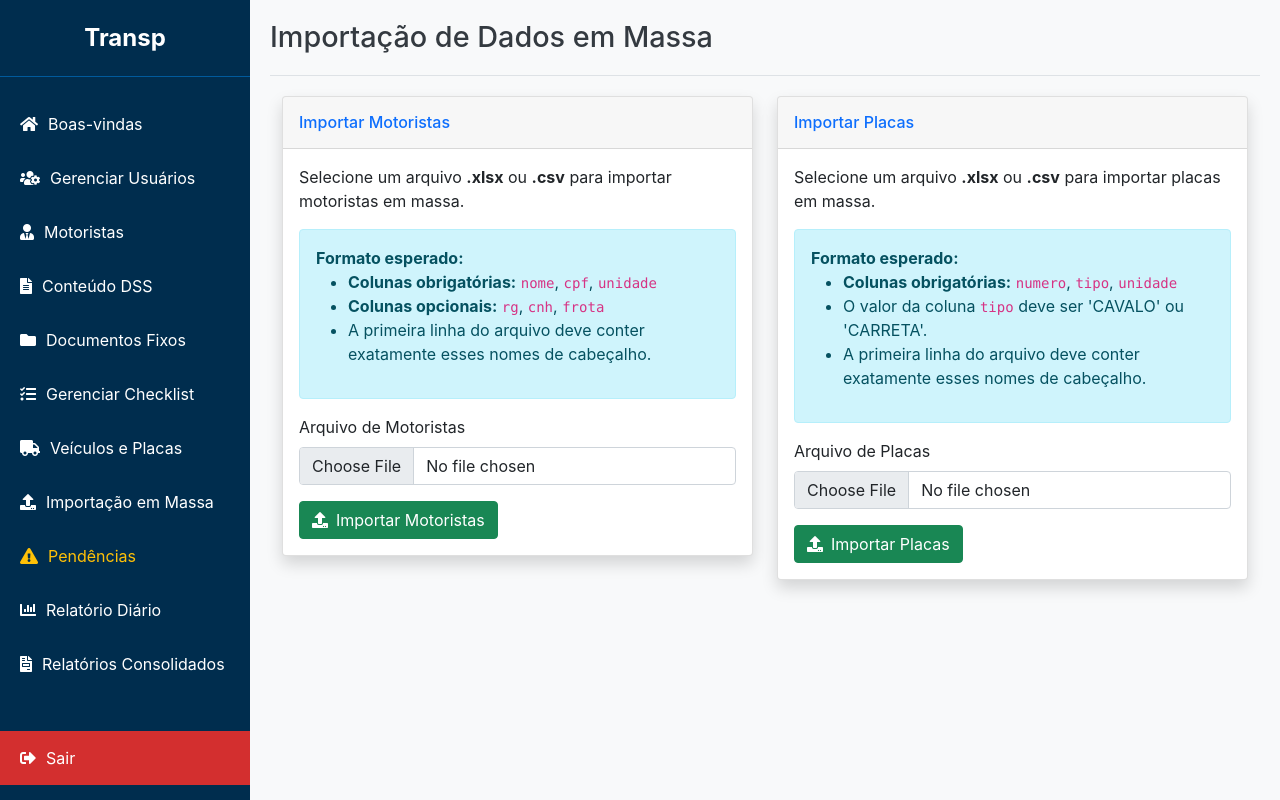
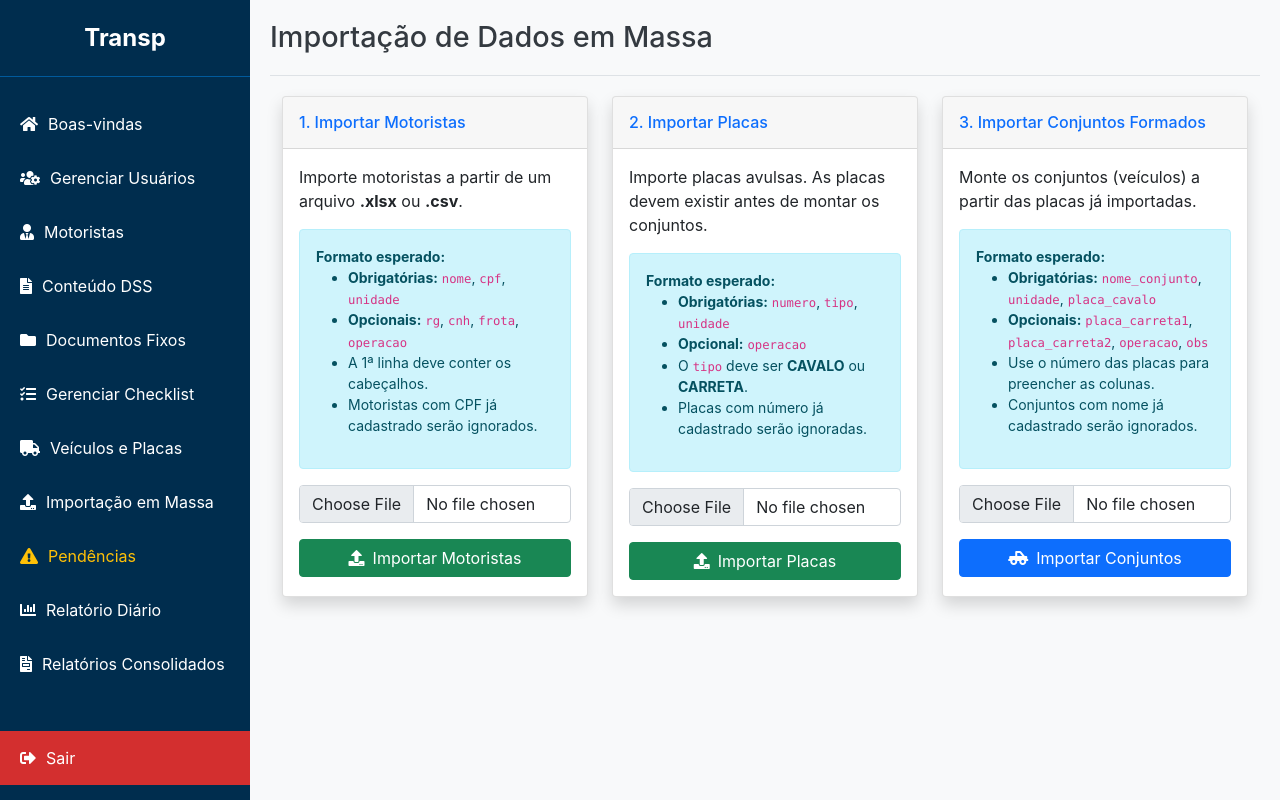
Before and after one commit to transp-admir/dss, a Flask app: page /admin/importacao in a window 1280 px wide. Run offline with Flask 3, Linux system fonts and the light colour scheme; a user stored in the database is signed in.

Commit message:
correcao de bugs e implantacao do upload dos conjuntos

```diff
--- a/app/routes.py
+++ b/app/routes.py
@@ -126,32 +126,26 @@ def veiculos():
     user_role = session.get('role')
     user_unidade = session.get('unidade')
 
-    # Queries base
+    # Filtra os veículos e placas com base na unidade do usuário
     veiculos_query = Veiculo.query
     placas_query = Placa.query
-
     if user_role != 'admin':
         veiculos_query = veiculos_query.filter(Veiculo.unidade == user_unidade)
         placas_query = placas_query.filter(Placa.unidade == user_unidade)
 
     lista_veiculos = veiculos_query.order_by(Veiculo.nome_conjunto).all()
-    lista_placas = placas_query.order_by(Placa.numero).all()
-
-    # Prepara as placas disponíveis para os modais de edição
-    placas_disponiveis = {'CAVALO': [], 'CARRETA': []}
-    for p in lista_placas:
-        # Uma placa está disponível se não estiver vinculada a nenhum veículo.
-        # Adicionamos essa lógica porque o novo modal precisa dela.
-        veiculo_associado = Veiculo.query.filter(
-            (Veiculo.placa_cavalo_id == p.id) |
-            (Veiculo.placa_carreta1_id == p.id) |
-            (Veiculo.placa_carreta2_id == p.id)
-        ).first()
-        if not veiculo_associado:
-            if p.tipo == 'CAVALO':
-                placas_disponiveis['CAVALO'].append(p)
-            elif p.tipo == 'CARRETA':
-                placas_disponiveis['CARRETA'].append(p)
+    todas_as_placas = placas_query.order_by(Placa.numero).all()
+
+    # Identifica os IDs de todas as placas que já estão em uso
+    placas_em_uso_ids = set()
+    for v in Veiculo.query.all(): # Precisamos checar todos os veículos, não apenas os filtrados
+        if v.placa_cavalo_id: placas_em_uso_ids.add(v.placa_cavalo_id)
+        if v.placa_carreta1_id: placas_em_uso_ids.add(v.placa_carreta1_id)
+        if v.placa_carreta2_id: placas_em_uso_ids.add(v.placa_carreta2_id)
+
+    # Cria listas de placas disponíveis para os formulários
+    placas_cavalo_disponiveis = [p for p in todas_as_placas if p.tipo == 'CAVALO' and p.id not in placas_em_uso_ids]
+    placas_carreta_disponiveis = [p for p in todas_as_placas if p.tipo == 'CARRETA' and p.id not in placas_em_uso_ids]
 
     unidades_disponiveis = []
     if user_role == 'admin':
@@ -161,8 +155,9 @@ def veiculos():
     return render_template(
         'veiculos.html',
         veiculos=lista_veiculos,
-        placas=lista_placas,
-        placas_disponiveis=placas_disponiveis,
+        placas=todas_as_placas, # Lista de todas as placas para a coluna da direita
+        placas_cavalo_disponiveis=placas_cavalo_disponiveis,
+        placas_carreta_disponiveis=placas_carreta_disponiveis,
         unidades_disponiveis=unidades_disponiveis
     )
 
@@ -174,10 +169,13 @@ def add_veiculo():
 
     nome_conjunto = request.form.get('nome_conjunto')
     unidade = request.form.get('unidade')
-    operacao = request.form.get('operacao') # NOVO CAMPO
-
-    if not nome_conjunto:
-        flash('O nome do conjunto é obrigatório.', 'danger')
+    operacao = request.form.get('operacao')
+    placa_cavalo_id = request.form.get('placa_cavalo_id')
+    placa_carreta1_id = request.form.get('placa_carreta1_id')
+    placa_carreta2_id = request.form.get('placa_carreta2_id')
+
+    if not nome_conjunto or not placa_cavalo_id:
+        flash('Nome do conjunto e Placa do Cavalo são obrigatórios.', 'danger')
         return redirect(url_for('admin.veiculos'))
 
     if user_role != 'admin':
@@ -194,13 +192,15 @@ def add_veiculo():
     novo_veiculo = Veiculo(
         nome_conjunto=nome_conjunto,
         unidade=unidade,
-        operacao=operacao # NOVO CAMPO
+        operacao=operacao,
+        placa_cavalo_id=int(placa_cavalo_id) if placa_cavalo_id else None,
+        placa_carreta1_id=int(placa_carreta1_id) if placa_carreta1_id else None,
+        placa_carreta2_id=int(placa_carreta2_id) if placa_carreta2_id else None
     )
     db.session.add(novo_veiculo)
     db.session.commit()
-    flash(f'Conjunto "{nome_conjunto}" adicionado. Vincule as placas editando o conjunto.', 'success')
+    flash(f'Conjunto "{nome_conjunto}" adicionado com sucesso.', 'success')
     return redirect(url_for('admin.veiculos'))
-
 
 @admin_bp.route('/veiculos/edit/<int:veiculo_id>', methods=['POST'])
 @login_required()
@@ -213,16 +213,13 @@ def edit_veiculo(veiculo_id):
         flash('Você não tem permissão para editar este veículo.', 'danger')
         return redirect(url_for('admin.veiculos'))
 
-    # Atualiza campos de texto
     veiculo.nome_conjunto = request.form.get('nome_conjunto')
-    veiculo.operacao = request.form.get('operacao') # NOVO CAMPO
+    veiculo.operacao = request.form.get('operacao')
     veiculo.obs = request.form.get('obs')
 
-    # Atualiza Unidade (se for admin)
     if user_role == 'admin':
         veiculo.unidade = request.form.get('unidade')
 
-    # Atualiza Placas
     veiculo.placa_cavalo_id = int(request.form.get('placa_cavalo_id')) if request.form.get('placa_cavalo_id') else None
     veiculo.placa_carreta1_id = int(request.form.get('placa_carreta1_id')) if request.form.get('placa_carreta1_id') else None
     veiculo.placa_carreta2_id = int(request.form.get('placa_carreta2_id')) if request.form.get('placa_carreta2_id') else None
@@ -230,7 +227,6 @@ def edit_veiculo(veiculo_id):
     db.session.commit()
     flash(f'Conjunto "{veiculo.nome_conjunto}" atualizado com sucesso.', 'success')
     return redirect(url_for('admin.veiculos'))
-
 
 @admin_bp.route('/placas/add', methods=['POST'])
 @login_required()
@@ -328,30 +324,6 @@ def delete_placa(placa_id):
 #-----------------------------------------------------------------------
 from flask import send_from_directory
 
-@main_bp.route('/documentos/acessar/<int:documento_id>')
-def acessar_documento(documento_id):
-    # Verifica se o usuário (motorista ou admin) está logado
-    if 'motorista_id' not in session and 'admin_user' not in session:
-        flash('Acesso negado. Por favor, faça login.', 'danger')
-        return redirect(url_for('main.index'))
-
-    # Busca o documento no banco de dados de forma segura
-    documento = DocumentoFixo.query.get_or_404(documento_id)
-    directory = os.path.abspath(DOCUMENTOS_UPLOAD_FOLDER)
-
-    # Pega a ação da URL (?action=view ou ?action=download)
-    action = request.args.get('action', 'view') # 'view' (visualizar) é o padrão
-
-    # Define se o arquivo deve ser forçado como download ou não
-    as_attachment = (action == 'download')
-
-    # Envia o arquivo para o usuário
-    return send_from_directory(
-        directory=directory,
-        path=documento.nome_arquivo,
-        as_attachment=as_attachment
-    )
-#-----------------------------------------------------------------------
 
 #-----------------------------------------------------------------------
 
@@ -1133,18 +1105,17 @@ def add_motorista():
 
     nome = request.form.get('nome')
     cpf = request.form.get('cpf')
-    # Demais campos...
     rg = request.form.get('rg')
     cnh = request.form.get('cnh')
     frota = request.form.get('frota')
     veiculo_id = request.form.get('veiculo_id')
     unidade = request.form.get('unidade')
+    operacao = request.form.get('operacao')
 
     if not nome or not cpf:
         flash('Nome e CPF são obrigatórios.', 'danger')
         return redirect(url_for('admin.motoristas'))
 
-    # Se o usuário não for admin, força o motorista a ser da sua unidade
     if user_role != 'admin':
         unidade = user_unidade
 
@@ -1163,13 +1134,20 @@ def add_motorista():
         cnh=cnh,
         frota=frota,
         unidade=unidade,
+        operacao=operacao,
         veiculo_id=int(veiculo_id) if veiculo_id else None
     )
+
+    # LINHA ADICIONADA: Define a senha padrão (6 primeiros dígitos do CPF)
+    novo_motorista.set_password(None)
+
     db.session.add(novo_motorista)
     db.session.commit()
     flash(f'Motorista {nome} adicionado com sucesso!', 'success')
     return redirect(url_for('admin.motoristas'))
 
+
+
 @admin_bp.route('/motoristas/edit/<int:motorista_id>', methods=['POST'])
 @login_required()
 def edit_motorista(motorista_id):
@@ -1178,7 +1156,6 @@ def edit_motorista(motorista_id):
     user_role = session.get('role')
     user_unidade = session.get('unidade')
 
-    # Se não for admin, verifica se o motorista pertence à sua unidade
     if user_role != 'admin' and motorista.unidade != user_unidade:
         flash('Você não tem permissão para editar este motorista.', 'danger')
         return redirect(url_for('admin.motoristas'))
@@ -1189,14 +1166,15 @@ def edit_motorista(motorista_id):
     motorista.cnh = request.form.get('cnh')
     motorista.frota = request.form.get('frota')
     motorista.veiculo_id = int(request.form.get('veiculo_id')) if request.form.get('veiculo_id') else None
-
-    # Apenas um admin pode mudar a unidade de um motorista
+    motorista.operacao = request.form.get('operacao') # LINHA ADICIONADA
+
     if user_role == 'admin':
         motorista.unidade = request.form.get('unidade')
 
     db.session.commit()
     flash(f'Dados do motorista {motorista.nome} atualizados com sucesso!', 'success')
     return redirect(url_for('admin.motoristas'))
+
 
 
 @admin_bp.route('/motoristas/delete/<int:motorista_id>', methods=['POST'])
@@ -1644,6 +1622,7 @@ def importacao_pagina():
 @admin_bp.route('/importacao/<string:tipo>', methods=['POST'])
 @login_required(required_role=["admin"])
 def importar_dados(tipo):
+    """Processa o upload de arquivos para importação em massa."""
     if 'arquivo' not in request.files:
         flash('Nenhum arquivo enviado.', 'danger')
         return redirect(url_for('admin.importacao_pagina'))
@@ -1692,11 +1671,12 @@ def importar_dados(tipo):
                         nome=row['nome'],
                         cpf=row['cpf'],
                         unidade=row['unidade'],
-                        operacao=row.get('operacao', None), # NOVO CAMPO
+                        operacao=row.get('operacao', None),
                         rg=row.get('rg', None),
                         cnh=row.get('cnh', None),
                         frota=row.get('frota', None)
                     )
+                    novo_motorista.set_password(None)
                     db.session.add(novo_motorista)
                     adicionados += 1
 
@@ -1725,10 +1705,65 @@ def importar_dados(tipo):
                         numero=row['numero'].upper(),
                         tipo=tipo_placa,
                         unidade=row['unidade'],
-                        operacao=row.get('operacao', None) # NOVO CAMPO
+                        operacao=row.get('operacao', None)
                     )
                     db.session.add(nova_placa)
                     adicionados += 1
+
+        elif tipo == 'conjuntos':
+            required_cols = ['nome_conjunto', 'unidade', 'placa_cavalo']
+            if not all(col in df.columns for col in required_cols):
+                flash(f'O arquivo de conjuntos deve conter as colunas: {", ".join(required_cols)}.', 'danger')
+                return redirect(url_for('admin.importacao_pagina'))
+
+            for index, row in df.iterrows():
+                nome_conjunto = row.get('nome_conjunto')
+                if not nome_conjunto or not row.get('unidade') or not row.get('placa_cavalo'):
+                    erros.append(f'Linha {index + 2}: Dados obrigatórios (nome_conjunto, unidade, placa_cavalo) faltando.')
+                    ignorados += 1
+                    continue
+
+                if Veiculo.query.filter_by(nome_conjunto=nome_conjunto).first():
+                    ignorados += 1
+                    continue
+
+                # Buscar IDs das placas
+                placa_cavalo_num = row.get('placa_cavalo').upper()
+                cavalo = Placa.query.filter_by(numero=placa_cavalo_num, tipo='CAVALO').first()
+                if not cavalo:
+                    erros.append(f"Linha {index + 2}: Placa cavalo '{placa_cavalo_num}' não encontrada ou não é do tipo CAVALO.")
+                    ignorados += 1
+                    continue
+
+                carreta1_id = None
+                placa_carreta1_num = row.get('placa_carreta1', '').upper()
+                if placa_carreta1_num:
+                    carreta1 = Placa.query.filter_by(numero=placa_carreta1_num, tipo='CARRETA').first()
+                    if carreta1:
+                        carreta1_id = carreta1.id
+                    else:
+                        erros.append(f"Linha {index + 2}: Placa carreta 1 '{placa_carreta1_num}' não encontrada ou não é do tipo CARRETA.")
+
+                carreta2_id = None
+                placa_carreta2_num = row.get('placa_carreta2', '').upper()
+                if placa_carreta2_num:
+                    carreta2 = Placa.query.filter_by(numero=placa_carreta2_num, tipo='CARRETA').first()
+                    if carreta2:
+                        carreta2_id = carreta2.id
+                    else:
+                        erros.append(f"Linha {index + 2}: Placa carreta 2 '{placa_carreta2_num}' não encontrada ou não é do tipo CARRETA.")
+
+                novo_veiculo = Veiculo(
+                    nome_conjunto=nome_conjunto,
+                    unidade=row.get('unidade'),
+                    placa_cavalo_id=cavalo.id,
+                    placa_carreta1_id=carreta1_id,
+                    placa_carreta2_id=carreta2_id,
+                    operacao=row.get('operacao', None),
+                    obs=row.get('obs', None)
+                )
+                db.session.add(novo_veiculo)
+                adicionados += 1
 
         db.session.commit()
 
@@ -1742,3 +1777,35 @@ def importar_dados(tipo):
         flash(f'Ocorreu um erro ao processar o arquivo: {e}', 'danger')
 
     return redirect(url_for('admin.importacao_pagina'))
+
+
+# --- ROTAS DE DOCUMENTOS PARA MOTORISTA ---
+
+@main_bp.route('/documentos')
+def lista_documentos_motorista():
+    """Exibe a lista de documentos fixos para o motorista logado."""
+    if 'motorista_id' not in session:
+        flash('Por favor, faça login para acessar os documentos.', 'warning')
+        return redirect(url_for('main.motorista_login'))
+
+    documentos = DocumentoFixo.query.order_by(DocumentoFixo.data_upload.desc()).all()
+
+    return render_template('motorista_documentos.html', documentos=documentos)
+
+@main_bp.route('/documentos/acessar/<int:documento_id>')
+def acessar_documento(documento_id):
+    if 'motorista_id' not in session and 'user_id' not in session:
+        flash('Acesso negado. Por favor, faça login.', 'danger')
+        return redirect(url_for('main.index'))
+
+    documento = DocumentoFixo.query.get_or_404(documento_id)
+    directory = os.path.abspath(DOCUMENTOS_UPLOAD_FOLDER)
+
+    action = request.args.get('action', 'view')
+    as_attachment = (action == 'download')
+
+    return send_from_directory(
+        directory=directory,
+        path=documento.nome_arquivo,
+        as_attachment=as_attachment
+    )
--- a/app/templates/admin_importacao.html
+++ b/app/templates/admin_importacao.html
@@ -9,27 +9,27 @@
 
     <div class="row">
         <!-- Coluna para Importação de Motoristas -->
-        <div class="col-lg-6 mb-4">
-            <div class="card shadow">
+        <div class="col-lg-4 mb-4">
+            <div class="card shadow h-100">
                 <div class="card-header py-3">
-                    <h6 class="m-0 font-weight-bold text-primary">Importar Motoristas</h6>
+                    <h6 class="m-0 font-weight-bold text-primary">1. Importar Motoristas</h6>
                 </div>
                 <div class="card-body">
-                    <p>Selecione um arquivo <strong>.xlsx</strong> ou <strong>.csv</strong> para importar motoristas em massa.</p>
-                    <div class="alert alert-info">
+                    <p>Importe motoristas a partir de um arquivo <strong>.xlsx</strong> ou <strong>.csv</strong>.</p>
+                    <div class="alert alert-info small">
                         <strong>Formato esperado:</strong>
                         <ul>
-                            <li><strong>Colunas obrigatórias:</strong> <code>nome</code>, <code>cpf</code>, <code>unidade</code></li>
-                            <li><strong>Colunas opcionais:</strong> <code>rg</code>, <code>cnh</code>, <code>frota</code></li>
-                            <li>A primeira linha do arquivo deve conter exatamente esses nomes de cabeçalho.</li>
+                            <li><strong>Obrigatórias:</strong> <code>nome</code>, <code>cpf</code>, <code>unidade</code></li>
+                            <li><strong>Opcionais:</strong> <code>rg</code>, <code>cnh</code>, <code>frota</code>, <code>operacao</code></li>
+                            <li>A 1ª linha deve conter os cabeçalhos.</li>
+                             <li>Motoristas com CPF já cadastrado serão ignorados.</li>
                         </ul>
                     </div>
                     <form action="{{ url_for('admin.importar_dados', tipo='motoristas') }}" method="POST" enctype="multipart/form-data">
                         <div class="mb-3">
-                            <label for="file_motoristas" class="form-label">Arquivo de Motoristas</label>
-                            <input class="form-control" type="file" id="file_motoristas" name="arquivo" accept=".xlsx, .csv" required>
+                            <input class="form-control" type="file" name="arquivo" accept=".xlsx, .csv" required>
                         </div>
-                        <button type="submit" class="btn btn-success">
+                        <button type="submit" class="btn btn-success w-100">
                             <i class="fas fa-upload me-2"></i>Importar Motoristas
                         </button>
                     </form>
@@ -38,28 +38,57 @@
         </div>
 
         <!-- Coluna para Importação de Placas -->
-        <div class="col-lg-6 mb-4">
-            <div class="card shadow">
+        <div class="col-lg-4 mb-4">
+            <div class="card shadow h-100">
                 <div class="card-header py-3">
-                    <h6 class="m-0 font-weight-bold text-primary">Importar Placas</h6>
+                    <h6 class="m-0 font-weight-bold text-primary">2. Importar Placas</h6>
                 </div>
                 <div class="card-body">
-                    <p>Selecione um arquivo <strong>.xlsx</strong> ou <strong>.csv</strong> para importar placas em massa.</p>
-                    <div class="alert alert-info">
+                    <p>Importe placas avulsas. As placas devem existir antes de montar os conjuntos.</p>
+                    <div class="alert alert-info small">
                         <strong>Formato esperado:</strong>
                         <ul>
-                            <li><strong>Colunas obrigatórias:</strong> <code>numero</code>, <code>tipo</code>, <code>unidade</code></li>
-                            <li>O valor da coluna <code>tipo</code> deve ser 'CAVALO' ou 'CARRETA'.</li>
-                            <li>A primeira linha do arquivo deve conter exatamente esses nomes de cabeçalho.</li>
+                            <li><strong>Obrigatórias:</strong> <code>numero</code>, <code>tipo</code>, <code>unidade</code></li>
+                            <li><strong>Opcional:</strong> <code>operacao</code></li>
+                            <li>O <code>tipo</code> deve ser <strong>CAVALO</strong> ou <strong>CARRETA</strong>.</li>
+                            <li>Placas com número já cadastrado serão ignoradas.</li>
                         </ul>
                     </div>
                     <form action="{{ url_for('admin.importar_dados', tipo='placas') }}" method="POST" enctype="multipart/form-data">
                         <div class="mb-3">
-                            <label for="file_placas" class="form-label">Arquivo de Placas</label>
-                            <input class="form-control" type="file" id="file_placas" name="arquivo" accept=".xlsx, .csv" required>
+                            <input class="form-control" type="file" name="arquivo" accept=".xlsx, .csv" required>
                         </div>
-                        <button type="submit" class="btn btn-success">
+                        <button type="submit" class="btn btn-success w-100">
                             <i class="fas fa-upload me-2"></i>Importar Placas
+                        </button>
+                    </form>
+                </div>
+            </div>
+        </div>
+
+         <!-- Coluna para Importação de Conjuntos -->
+        <div class="col-lg-4 mb-4">
+            <div class="card shadow h-100">
+                <div class="card-header py-3">
+                    <h6 class="m-0 font-weight-bold text-primary">3. Importar Conjuntos Formados</h6>
+                </div>
+                <div class="card-body">
+                    <p>Monte os conjuntos (veículos) a partir das placas já importadas.</p>
+                    <div class="alert alert-info small">
+                        <strong>Formato esperado:</strong>
+                        <ul>
+                            <li><strong>Obrigatórias:</strong> <code>nome_conjunto</code>, <code>unidade</code>, <code>placa_cavalo</code></li>
+                            <li><strong>Opcionais:</strong> <code>placa_carreta1</code>, <code>placa_carreta2</code>, <code>operacao</code>, <code>obs</code></li>
+                            <li>Use o número das placas para preencher as colunas.</li>
+                            <li>Conjuntos com nome já cadastrado serão ignorados.</li>
+                        </ul>
+                    </div>
+                    <form action="{{ url_for('admin.importar_dados', tipo='conjuntos') }}" method="POST" enctype="multipart/form-data">
+                        <div class="mb-3">
+                            <input class="form-control" type="file" name="arquivo" accept=".xlsx, .csv" required>
+                        </div>
+                        <button type="submit" class="btn btn-primary w-100">
+                            <i class="fas fa-truck-pickup me-2"></i>Importar Conjuntos
                         </button>
                     </form>
                 </div>
```
Also changed, not shown: app/models.py (+19 -0 lines), app/templates/veiculos.html (+110 -65 lines), migrations/versions/c6ba6075011a_adicionando_campo_password_hash_ao_.py (added, +32 -0 lines), seed.py (+7 -4 lines), instance/database.db, 1 other file.
